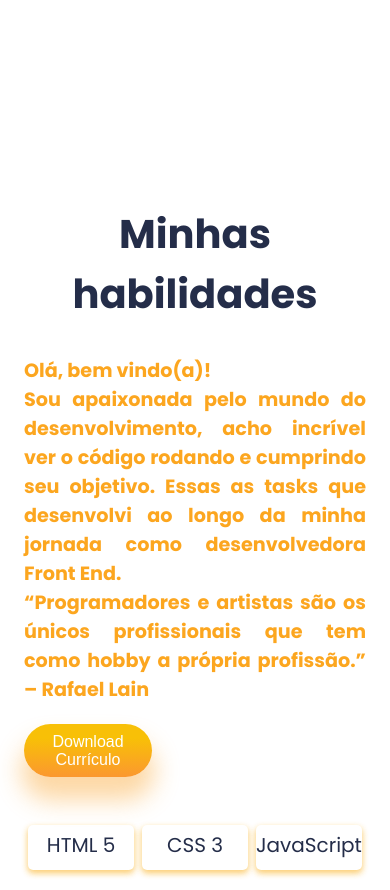
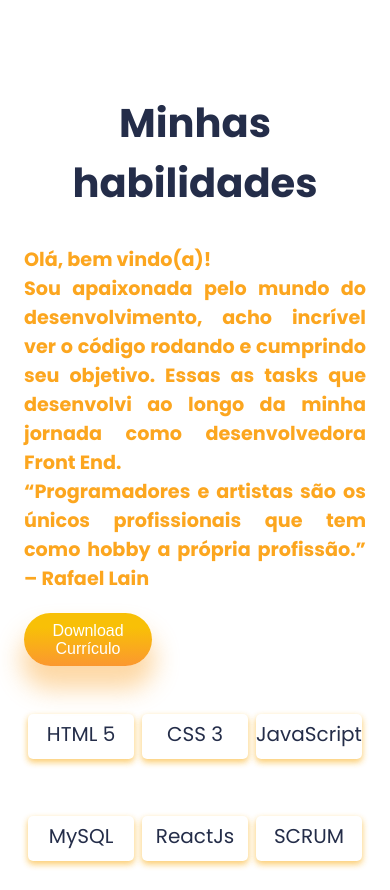
Before and after one commit to Keitey/meu-portifolio, a React (Create React App) app: page / in a window 390 px wide. Shown: the part 931-1821 px from the top of the page. Built offline with nearby package versions, Linux system fonts and the light colour scheme.

Commit message:
responsividade

```diff
--- a/src/components/Ability/ability.css
+++ b/src/components/Ability/ability.css
@@ -2,9 +2,7 @@
   display: flex;
   justify-content: space-around;
   padding: 1.5rem;
-  /* height: 650px; */
   margin-top: 14rem;
-  /* margin-bottom: 8rem; */
   align-items: center;
 }
 
@@ -12,7 +10,6 @@
   display: flex;
   flex-direction: column;
   position: relative;
-  /* margin-right: 100px; */
   width: 410px;
 }
 
@@ -68,7 +65,7 @@
   transform: scale(0.9);
 }
 
-@media screen and (max-width: 480px) {
+@media (max-width: 480px) {
   .container {
     flex-direction: column;
     margin-top: 18rem;
@@ -85,7 +82,7 @@
 
   .ability > :nth-child(1) {
     padding-top: -3rem;
-    margin-top: 165px;
+    margin-top: 54px;
   }
 
   .ability > :nth-child(2) {
```
